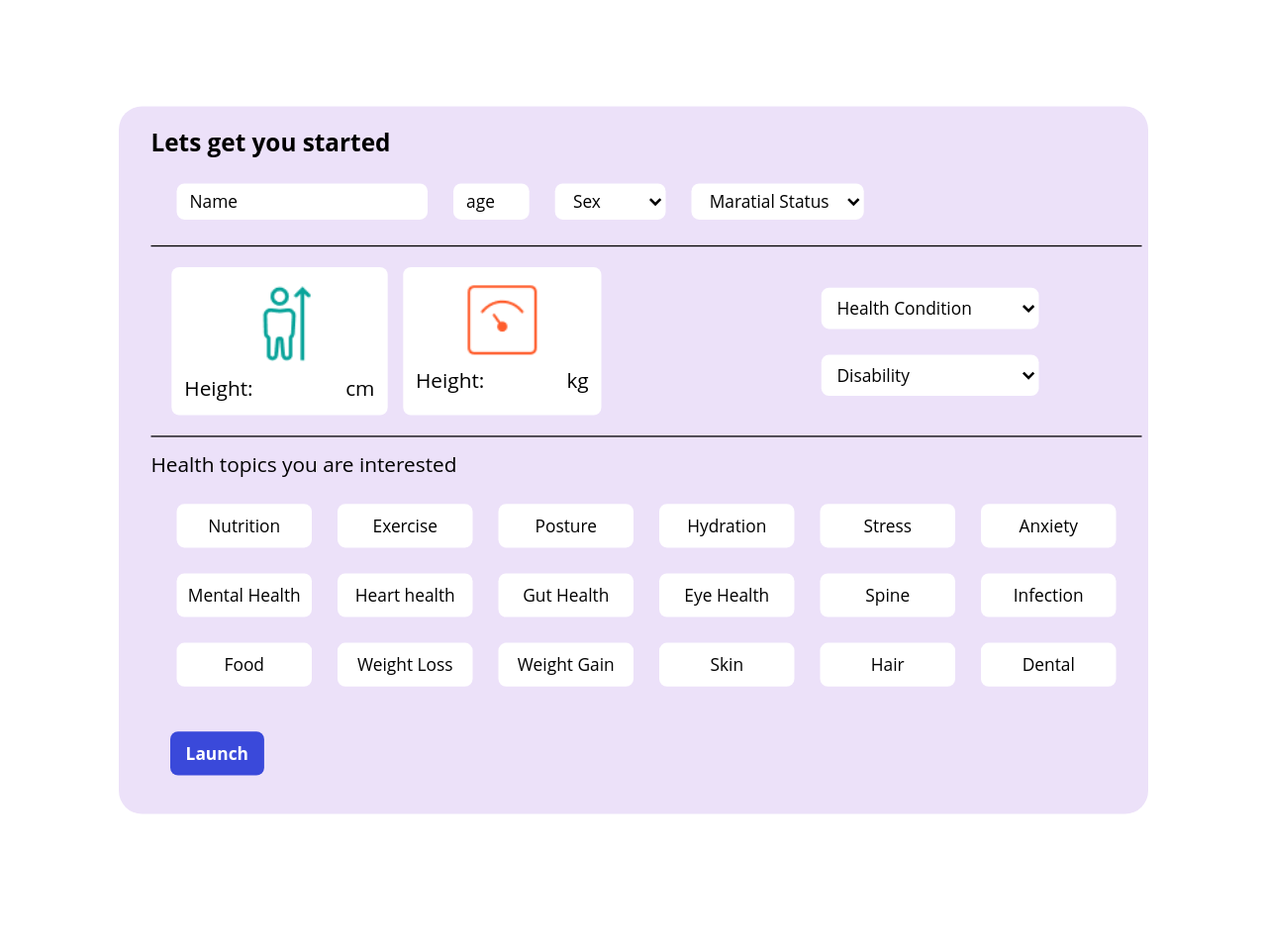
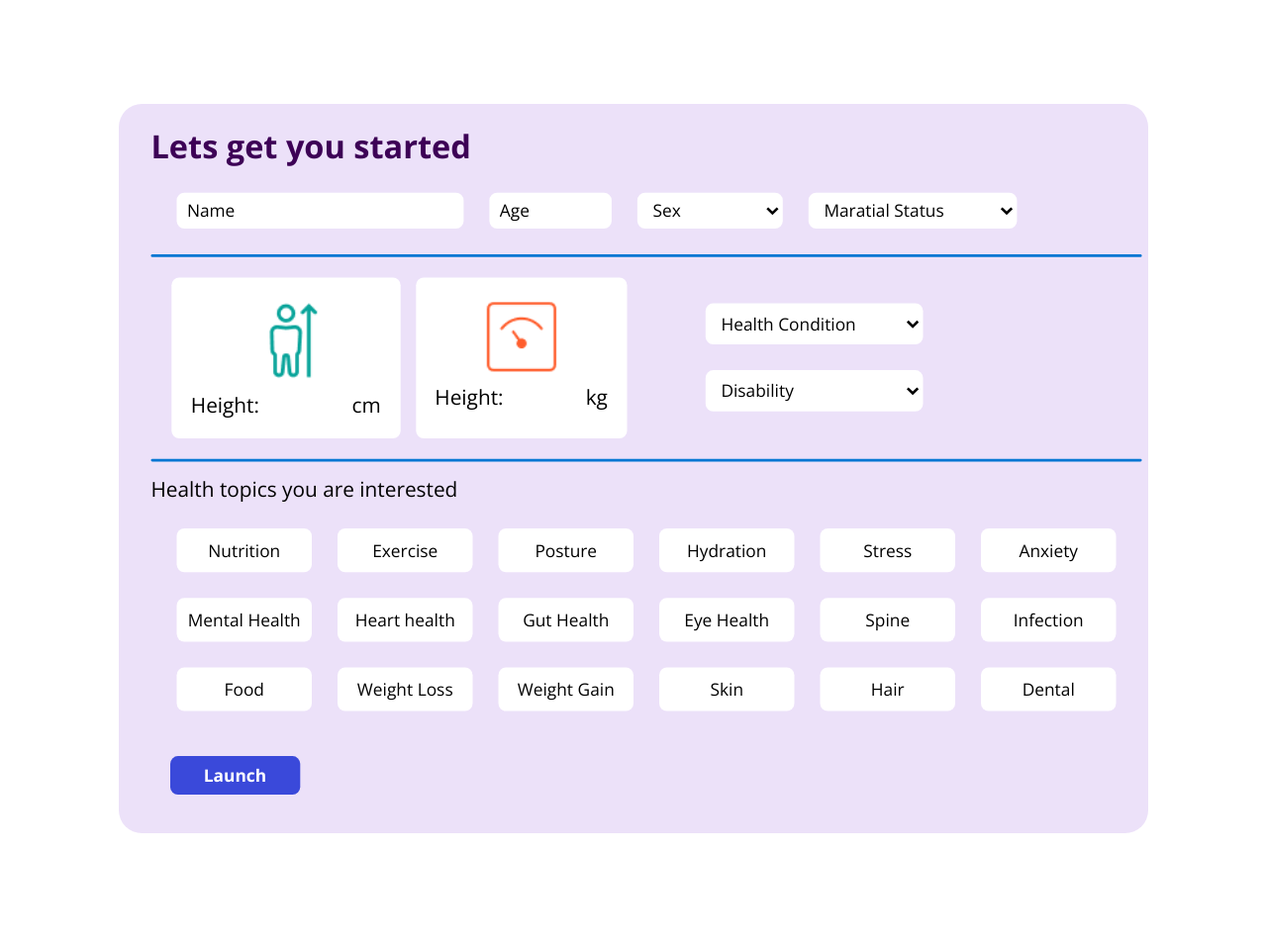
Before and after one commit to sahanangadi39/Health-tracker-web-application, a PHP site: page /onboarding.php in a window 1280 px wide. Shown: the whole page at 99% size. Before the commit the page ends 823 px from the top, so only its background shows below. Run offline with PHP 8.4, Linux system fonts and the light colour scheme.

Commit message:
onboarding apperance enhancement

```diff
--- a/Css/onboarding.css
+++ b/Css/onboarding.css
@@ -6,9 +6,16 @@
 #section1 button,#section1 select,#section1 option{
     background-color: white;
 }
+
+.login h3{
+    font-weight: 700;
+    font-size: 25px;
+    color: #3D0156;
+}
+
 #section1 *{
     margin: 10px;
-    padding: 4px 10px;
+    padding: 4px 40px 4px 8px ;
     border-radius: 6px;
 }
 /* Section 2 */
@@ -22,7 +29,7 @@ display: inline-block;
 background-color: white;
 margin: 6px;
 width: fit-content;
-padding: 10px;
+padding: 15px;
 border-radius: 6px;
 text-align: center;
 }
@@ -32,7 +39,7 @@ text-align: center;
 .rightsection{
     display: flex;
     flex-direction: column;
-    margin: auto 60px auto auto;
+    margin: auto 150px auto auto;
 }
 #section2 select, #section2 option{
     background-color: white;
@@ -46,6 +53,7 @@ text-align: center;
 display: grid;
 grid-template-columns: repeat(6, 125px);
 margin: 10px;
+font-weight: 400;
 }
 
 #section3 button{
@@ -57,7 +65,9 @@ margin: 10px;
 }
 
 hr{
-    border-color: rgb(116, 116, 187);
+    background-color: #0076D3;
+    height: 1.8px;
+    border-radius: 10px;
     margin: 10px 0px 10px 0px;
 }
 
@@ -79,7 +89,7 @@ input[type=number] {
 }
 
 .submitbtn{
-    padding: 8px 12px;
+    padding: 6px 26px;
     margin: 15px;
     background-color: #3A49DA;
     color: white;
--- a/login.php
+++ b/login.php
@@ -11,7 +11,7 @@
     <title>Health is Wealth</title>
     <link rel="stylesheet" href="/Css/login.css">
 
-    <link rel="preconnect" href="https://fonts.googleapis.com">
+<link rel="preconnect" href="https://fonts.googleapis.com">
 <link rel="preconnect" href="https://fonts.gstatic.com" crossorigin>
 <link href="https://fonts.googleapis.com/css2?family=Open+Sans:ital,wght@0,300..800;1,300..800&display=swap" rel="stylesheet">
 </head>
--- a/onboarding.php
+++ b/onboarding.php
@@ -11,6 +11,11 @@
     <title>Health is Wealth</title>
     <link rel="stylesheet" href="/Css/login.css">
     <link rel="stylesheet" href="/Css/onboarding.css">
+
+<link rel="preconnect" href="https://fonts.googleapis.com">
+<link rel="preconnect" href="https://fonts.gstatic.com" crossorigin>
+<link href="https://fonts.googleapis.com/css2?family=Open+Sans:ital,wght@0,300..800;1,300..800&display=swap" rel="stylesheet">
+
 </head>
 
 <body>
@@ -19,7 +24,7 @@
         <form action="" method="post">
             <div id="section1">
                 <input placeholder="Name" required type="text" name="name" id="nameinput">
-                <input placeholder="age" required min="0" max="110" type="number" name="age" id="ageinput">
+                <input size="8" placeholder="Age" required min="0" max="1000" type="number" name="age" id="ageinput">
                 <select required name="sex" id="sexinput">
                     <option value="" disabled selected>Sex</option>
                     <option value="Male">Male</option>
```
